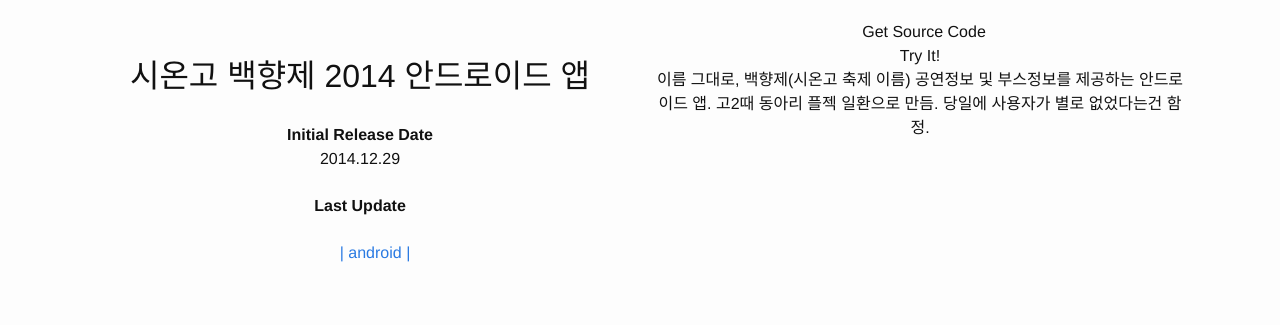
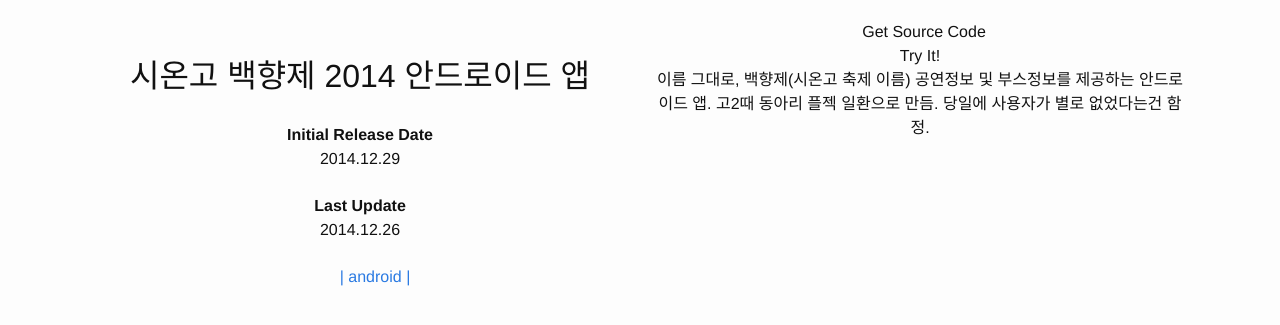
Before and after one commit to sukso96100/portfolio, a Jekyll site: the page built from _posts/2014-12-29-zionhs-baekhyang14-android.markdown, in a window 1280 px wide. Shown: the top 325 px of the page. Built offline with Jekyll 4.4.1, drawn with Linux system fonts in a browser that asks for light colours; nearby versions of some CDN libraries.

Commit message:
Update 2014-12-29-zionhs-baekhyang14-android.markdown

```diff
--- a/_posts/2014-12-29-zionhs-baekhyang14-android.markdown
+++ b/_posts/2014-12-29-zionhs-baekhyang14-android.markdown
@@ -2,6 +2,7 @@
 layout: post
 title: "시온고 백향제 2014 안드로이드 앱"
 date: "2014-12-29"
+last-update: "2014-12-26"
 tags: android
 image : /resources/baekhyang14.png
 repourl : https://github.com/sukso96100/baekhyang14-android
```
